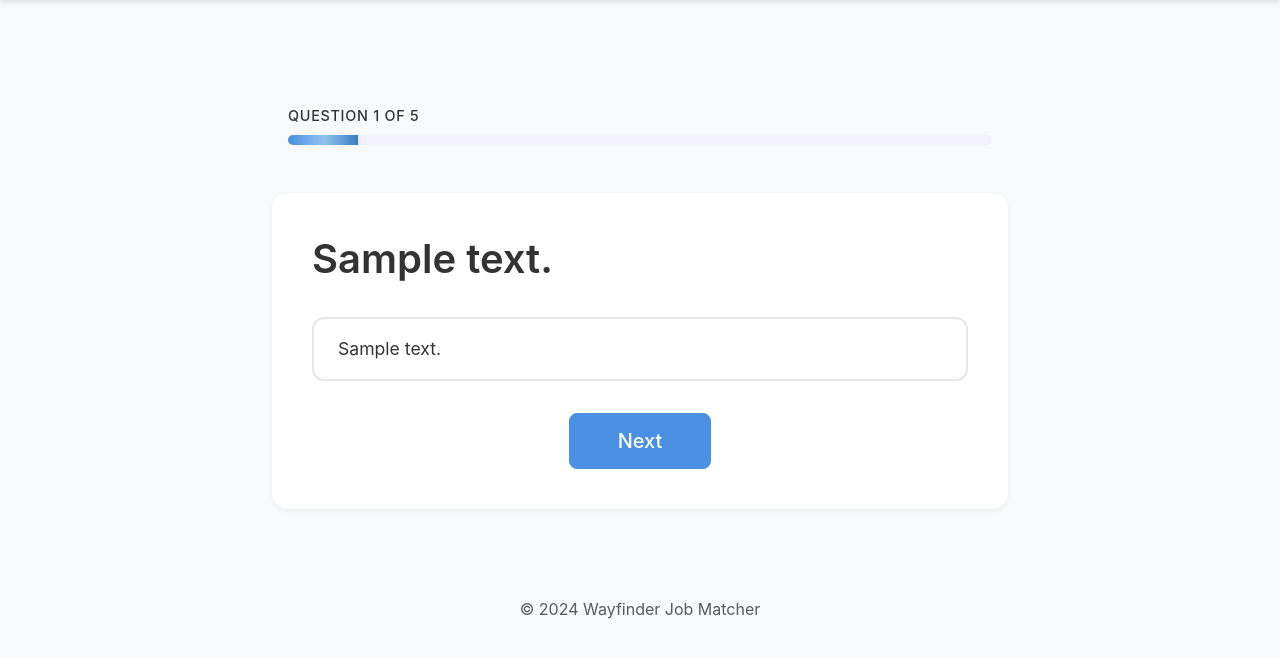
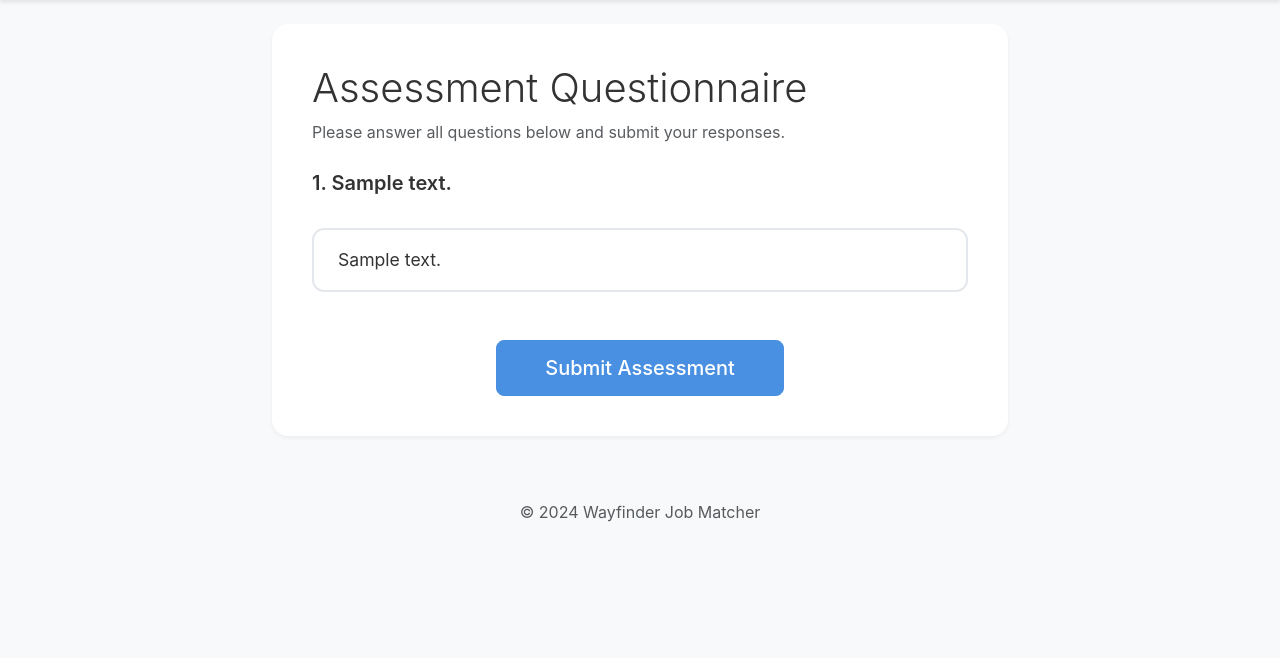
Before and after one commit to thq12345/neurodiverse-job-quest, a Flask app: template templates/question.html in a window 1280 px wide. Shown: the part 82-740 px from the top of the page. Run offline with Flask 3, Linux system fonts and the light colour scheme; the template is opened without the code that fills it: most values are stand-ins (such as "Sample title", 1, 10 or a date in 2020); some libraries are stand-ins or nearby versions.

Commit message:
Consolidate all questions into one page in frontend

```diff
--- a/app.py
+++ b/app.py
@@ -107,51 +107,38 @@ def welcome():
     session.clear()
     return render_template("welcome.html")
 
-@app.route("/question/<int:question_id>", methods=["GET", "POST"])
-def question(question_id):
-    # Basic validation
-    if not (1 <= question_id <= len(questions)):
-        return redirect(url_for("welcome"))
+@app.route("/questionnaire", methods=["GET"])
+def questionnaire():
+    debug("Rendering questionnaire page")
+    return render_template("question.html", questions=questions)
 
-    debug(f"Processing question {question_id}, method: {request.method}")
+@app.route("/submit_questionnaire", methods=["POST"])
+def submit_questionnaire():
+    debug("Questionnaire submitted")
+    debug("Form data", request.form)
 
-    if request.method == "POST":
-        debug("Form data", request.form)
+    # Verify all questions are answered
+    if not all(f"q{i+1}" in request.form for i in range(len(questions))):
+        debug("Missing required answers")
+        return redirect(url_for("questionnaire"))
 
-        if 'type' in questions[question_id-1] and questions[question_id-1]['type'] == 'free_response':
-            answer = request.form.get("free_response")
-            app_logger.info(f"Question {question_id} (Free Response): {answer}")
+    # Store answers in session
+    for i in range(len(questions)):
+        question_key = f"q{i+1}"
+        session[question_key] = request.form.get(question_key)
+
+        # Log the answer
+        question_text = questions[i]["text"]
+        answer = session[question_key]
+
+        # Format log message based on question type
+        if 'type' in questions[i] and questions[i]['type'] == 'free_response':
+            app_logger.info(f"Q{i+1}: {question_text} - Answer: {answer}")
         else:
-            answer = request.form.get("answer")
-            if answer:
-                option_text = next((opt[1] for opt in questions[question_id-1]["options"] if opt[0] == answer), None)
-                app_logger.info(f"Question {question_id} (Multiple Choice): Option {answer} - {option_text}")
+            option_text = next((opt[1] for opt in questions[i]["options"] if opt[0] == answer), "Unknown")
+            app_logger.info(f"Q{i+1}: {question_text} - Option: {answer} - {option_text}")
 
-        if answer:
-            # Store answer and redirect
-            session[f"q{question_id}"] = answer
-            debug(f"Answer saved for question {question_id}")
-
-            # Determine next step (next question or results)
-            next_step = "results" if question_id >= len(questions) else f"question {question_id + 1}"
-            debug(f"Redirecting to {next_step}")
-
-            if question_id < len(questions):
-                return redirect(url_for("question", question_id=question_id + 1))
-            return redirect(url_for("results"))
-        else:
-            debug("No answer provided")
-
-    # GET request - show question
-    current_question = questions[question_id - 1]
-    progress = (question_id / len(questions)) * 100
-
-    debug(f"Rendering question template for question {question_id}")
-    return render_template(
-        "question.html",
-        question=current_question,
-        progress=progress
-    )
+    return redirect(url_for("results"))
 
 @app.route("/results")
 def results():
@@ -159,8 +146,8 @@ def results():
 
     # Verify all questions were answered
     if not all(f"q{i+1}" in session for i in range(len(questions))):
-        debug("Missing required answers, redirecting to welcome")
-        return redirect(url_for("welcome"))
+        debug("Missing required answers, redirecting to questionnaire")
+        return redirect(url_for("questionnaire"))
 
     debug("Session data verification started")
 
--- a/templates/question.html
+++ b/templates/question.html
@@ -1,33 +1,24 @@
 {% extends "base.html" %}
 
 {% block content %}
-<div class="question-container">
+<div class="questionnaire-container">
     <div class="row justify-content-center">
         <div class="col-md-8">
-            <div class="progress-wrapper">
-                <div class="progress-label mb-2">
-                    Question {{ question.id }} of 5
-                </div>
-                <div class="progress">
-                    <div class="progress-bar"
-                         role="progressbar"
-                         style="width: {{ progress }}%"
-                         aria-valuenow="{{ progress }}"
-                         aria-valuemin="0"
-                         aria-valuemax="100"></div>
-                </div>
+            <div class="question-card mb-4">
+                <div class="question-header mb-4">
+                    <h2 class="display-6">Assessment Questionnaire</h2>
+                    <p class="text-muted">Please answer all questions below and submit your responses.</p>
                 </div>
 
-            <div class="question-card">
-                <div class="question-header mb-4">
-                    <h2 class="question-title display-6">{{ question.text }}</h2>
-                </div>
+                <form method="POST" action="{{ url_for('submit_questionnaire') }}">
+                    {% for question in questions %}
+                    <div class="question-item mb-5">
+                        <h3 class="question-title h5 mb-3">{{ question.id }}. {{ question.text }}</h3>
 
-                <form method="POST" action="{{ url_for('question', question_id=question.id) }}">
                         {% if question.type == 'free_response' %}
                         <div class="form-group mb-4">
-                        <textarea class="form-control" name="free_response" id="free_response" rows="5"
-                                  placeholder="Share any additional information that might help us understand your needs better..."></textarea>
+                            <textarea class="form-control" name="q{{ question.id }}" id="q{{ question.id }}" rows="4"
+                                      placeholder="Share any additional information that might help us understand your needs better..." required></textarea>
                         </div>
                         {% else %}
                         <div class="options-container">
@@ -35,20 +26,22 @@
                             <div class="option-item mb-3">
                                 <input class="form-check-input visually-hidden"
                                        type="radio"
-                                   name="answer"
-                                   id="option{{ option_id }}"
-                                   value="{{ option_id }}">
-                            <label class="form-check-label option-label" for="option{{ option_id }}">
+                                       name="q{{ question.id }}"
+                                       id="q{{ question.id }}_option{{ option_id }}"
+                                       value="{{ option_id }}" required>
+                                <label class="form-check-label option-label" for="q{{ question.id }}_option{{ option_id }}">
                                     {{ option_text }}
                                 </label>
                             </div>
                             {% endfor %}
                         </div>
                         {% endif %}
+                    </div>
+                    {% endfor %}
 
-                    <div class="mt-4 text-center">
+                    <div class="mt-5 text-center">
                         <button type="submit" class="btn btn-primary btn-lg px-5">
-                            {{ 'Next' if question.id < 5 else 'See Results' }}
+                            Submit Assessment
                         </button>
                     </div>
                 </form>
--- a/templates/welcome.html
+++ b/templates/welcome.html
@@ -12,7 +12,7 @@
                     This tool will help match you with job opportunities that align with your specific preferences.
                 </p>
                 <div class="cta-buttons">
-                    <a href="{{ url_for('question', question_id=1) }}"
+                    <a href="{{ url_for('questionnaire') }}"
                        class="btn btn-primary btn-lg">Find Your Job</a>
                     <a href="#how-it-works"
                        class="btn btn-outline-secondary btn-lg ms-3">Learn More</a>
```
Also changed, not shown: instance/app.db. Lines whose indentation alone changed are shown as unchanged.
